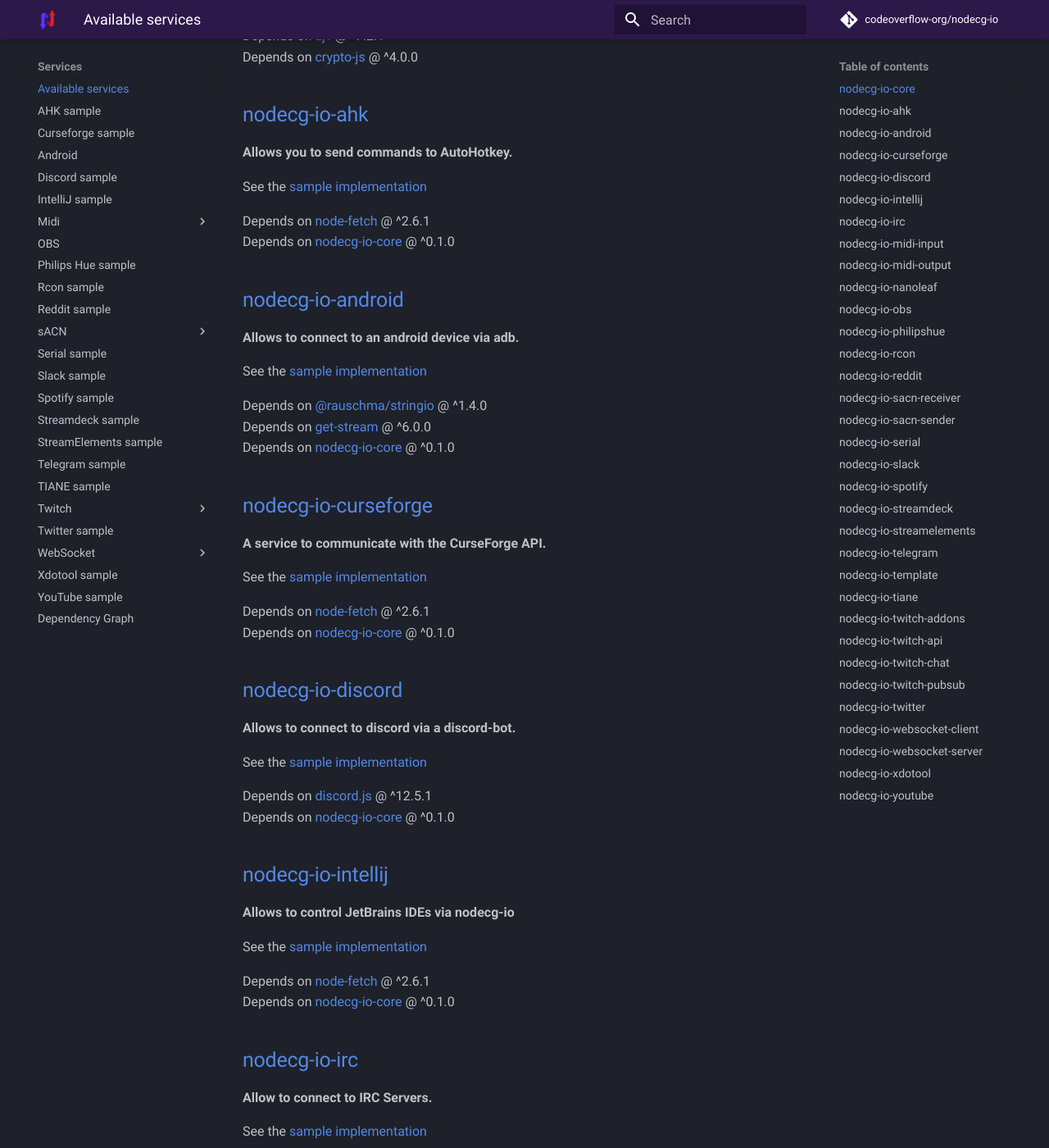
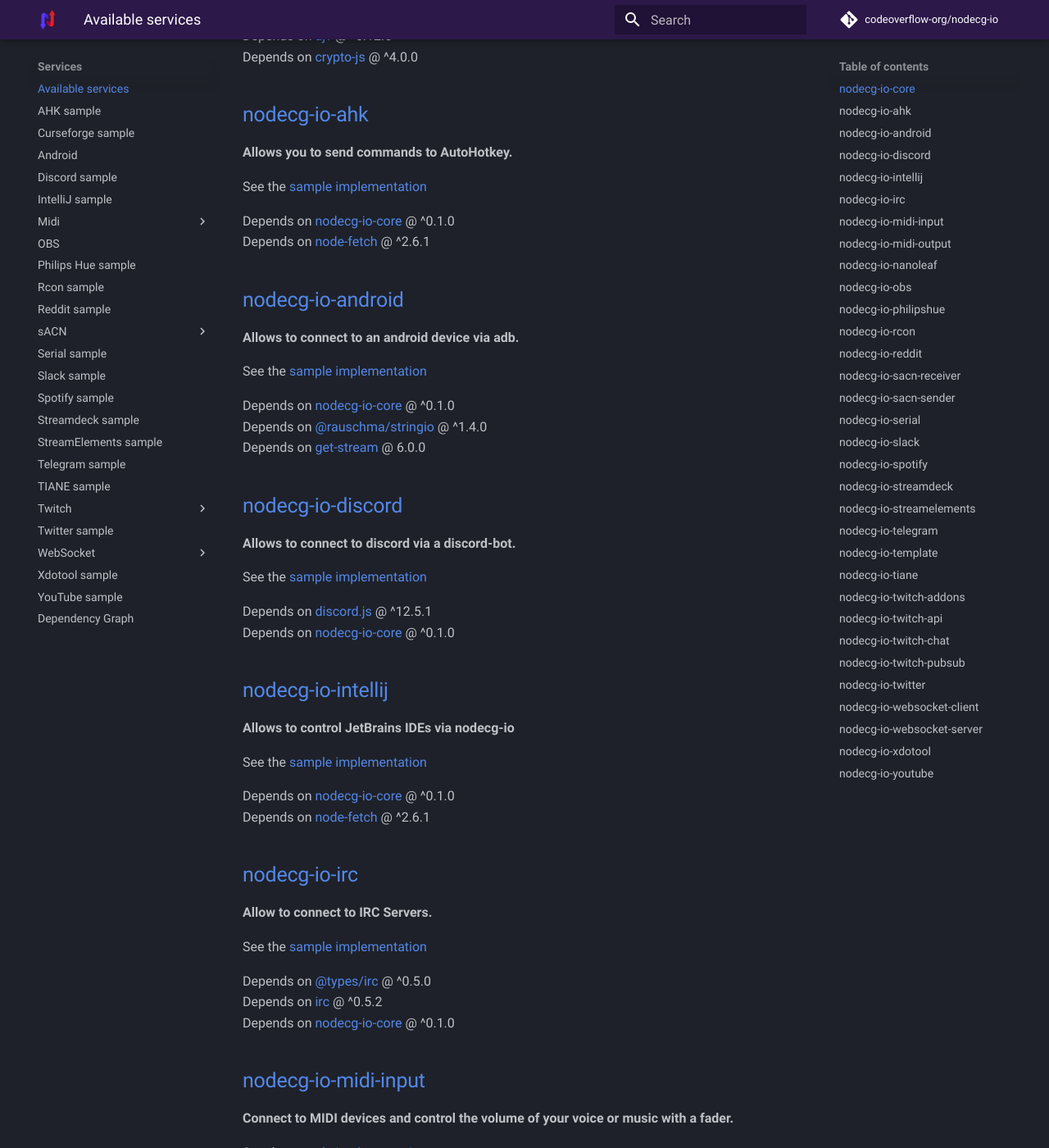
Before and after one commit to codeoverflow-org/nodecg-io-docs, an MkDocs documentation site: the page built from docs/services.md, in a window 1280 px wide and 1400 px high, scrolled down 289 px. Shown: the whole window at 82% size. Built offline with MkDocs 1.6.1 and Material for MkDocs 9.7.7, drawn with Linux system fonts in a browser that asks for light colours; comment, search, counter and statistics services are not loaded; some of the changed text lies outside the part shown.

Commit message:
Update generated documentation ( codeoverflow-org/nodecg-io@0211fe200524d868ab5621f7e83c88dc4fe7bf3d)

```diff
--- a/docs/services.md
+++ b/docs/services.md
@@ -5,7 +5,7 @@
 
 **The core of nodecg-io. Connects everything up.**
 
-Depends on [ajv](https://www.npmjs.com/package/ajv) @ ^7.2.1 <br>
+Depends on [ajv](https://www.npmjs.com/package/ajv) @ ^6.12.6 <br>
 Depends on [crypto-js](https://www.npmjs.com/package/crypto-js) @ ^4.0.0 <br>
 
 ## [nodecg-io-ahk](https://github.com/codeoverflow-org/nodecg-io/tree/master/nodecg-io-ahk)
@@ -14,8 +14,8 @@
 
 See the [sample implementation](samples/ahk.md)
 
+Depends on [nodecg-io-core](https://github.com/codeoverflow-org/nodecg-io/tree/master/nodecg-io-core) @ ^0.1.0 <br>
 Depends on [node-fetch](https://www.npmjs.com/package/node-fetch) @ ^2.6.1 <br>
-Depends on [nodecg-io-core](https://github.com/codeoverflow-org/nodecg-io/tree/master/nodecg-io-core) @ ^0.1.0 <br>
 
 ## [nodecg-io-android](https://github.com/codeoverflow-org/nodecg-io/tree/master/nodecg-io-android)
 
@@ -23,18 +23,9 @@
 
 See the [sample implementation](samples/android.md)
 
+Depends on [nodecg-io-core](https://github.com/codeoverflow-org/nodecg-io/tree/master/nodecg-io-core) @ ^0.1.0 <br>
 Depends on [@rauschma/stringio](https://www.npmjs.com/package/@rauschma/stringio) @ ^1.4.0 <br>
-Depends on [get-stream](https://www.npmjs.com/package/get-stream) @ ^6.0.0 <br>
-Depends on [nodecg-io-core](https://github.com/codeoverflow-org/nodecg-io/tree/master/nodecg-io-core) @ ^0.1.0 <br>
-
-## [nodecg-io-curseforge](https://github.com/codeoverflow-org/nodecg-io/tree/master/nodecg-io-curseforge)
-
-**A service to communicate with the CurseForge API.**
-
-See the [sample implementation](samples/curseforge.md)
-
-Depends on [node-fetch](https://www.npmjs.com/package/node-fetch) @ ^2.6.1 <br>
-Depends on [nodecg-io-core](https://github.com/codeoverflow-org/nodecg-io/tree/master/nodecg-io-core) @ ^0.1.0 <br>
+Depends on [get-stream](https://www.npmjs.com/package/get-stream) @ 6.0.0 <br>
 
 ## [nodecg-io-discord](https://github.com/codeoverflow-org/nodecg-io/tree/master/nodecg-io-discord)
 
@@ -51,8 +42,8 @@
 
 See the [sample implementation](samples/intellij.md)
 
+Depends on [nodecg-io-core](https://github.com/codeoverflow-org/nodecg-io/tree/master/nodecg-io-core) @ ^0.1.0 <br>
 Depends on [node-fetch](https://www.npmjs.com/package/node-fetch) @ ^2.6.1 <br>
-Depends on [nodecg-io-core](https://github.com/codeoverflow-org/nodecg-io/tree/master/nodecg-io-core) @ ^0.1.0 <br>
 
 ## [nodecg-io-irc](https://github.com/codeoverflow-org/nodecg-io/tree/master/nodecg-io-irc)
 
@@ -70,8 +61,8 @@
 
 See the [sample implementation](samples/midi-input.md)
 
+Depends on [nodecg-io-core](https://github.com/codeoverflow-org/nodecg-io/tree/master/nodecg-io-core) @ ^0.1.0 <br>
 Depends on [easymidi](https://www.npmjs.com/package/easymidi) @ ^2.0.1 <br>
-Depends on [nodecg-io-core](https://github.com/codeoverflow-org/nodecg-io/tree/master/nodecg-io-core) @ ^0.1.0 <br>
 
 ## [nodecg-io-midi-output](https://github.com/codeoverflow-org/nodecg-io/tree/master/nodecg-io-midi-output)
 
@@ -79,8 +70,8 @@
 
 See the [sample implementation](samples/midi-output.md)
 
+Depends on [nodecg-io-core](https://github.com/codeoverflow-org/nodecg-io/tree/master/nodecg-io-core) @ ^0.1.0 <br>
 Depends on [easymidi](https://www.npmjs.com/package/easymidi) @ ^2.0.1 <br>
-Depends on [nodecg-io-core](https://github.com/codeoverflow-org/nodecg-io/tree/master/nodecg-io-core) @ ^0.1.0 <br>
 
 ## [nodecg-io-nanoleaf](https://github.com/codeoverflow-org/nodecg-io/tree/master/nodecg-io-nanoleaf)
 
@@ -88,8 +79,8 @@
 
 There's no sample implementation for this service yet.
 
+Depends on [nodecg-io-core](https://github.com/codeoverflow-org/nodecg-io/tree/master/nodecg-io-core) @ ^0.1.0 <br>
 Depends on [node-fetch](https://www.npmjs.com/package/node-fetch) @ ^2.6.1 <br>
-Depends on [nodecg-io-core](https://github.com/codeoverflow-org/nodecg-io/tree/master/nodecg-io-core) @ ^0.1.0 <br>
 
 ## [nodecg-io-obs](https://github.com/codeoverflow-org/nodecg-io/tree/master/nodecg-io-obs)
 
@@ -152,10 +143,10 @@
 
 See the [sample implementation](samples/serial.md)
 
-Depends on [@serialport/parser-readline](https://www.npmjs.com/package/@serialport/parser-readline) @ ^9.0.7 <br>
 Depends on [@types/serialport](https://www.npmjs.com/package/@types/serialport) @ ^8.0.1 <br>
+Depends on [@serialport/parser-readline](https://www.npmjs.com/package/@serialport/parser-readline) @ ^9.0.1 <br>
 Depends on [nodecg-io-core](https://github.com/codeoverflow-org/nodecg-io/tree/master/nodecg-io-core) @ ^0.1.0 <br>
-Depends on [serialport](https://www.npmjs.com/package/serialport) @ ^9.0.7 <br>
+Depends on [serialport](https://www.npmjs.com/package/serialport) @ ^9.0.3 <br>
 
 ## [nodecg-io-slack](https://github.com/codeoverflow-org/nodecg-io/tree/master/nodecg-io-slack)
 
@@ -163,7 +154,7 @@
 
 See the [sample implementation](samples/slack.md)
 
-Depends on [@slack/web-api](https://www.npmjs.com/package/@slack/web-api) @ ^6.1.0 <br>
+Depends on [@slack/web-api](https://www.npmjs.com/package/@slack/web-api) @ ^5.14.0 <br>
 Depends on [nodecg-io-core](https://github.com/codeoverflow-org/nodecg-io/tree/master/nodecg-io-core) @ ^0.1.0 <br>
 
 ## [nodecg-io-spotify](https://github.com/codeoverflow-org/nodecg-io/tree/master/nodecg-io-spotify)
@@ -172,11 +163,11 @@
 
 See the [sample implementation](samples/spotify.md)
 
-Depends on [@types/spotify-web-api-node](https://www.npmjs.com/package/@types/spotify-web-api-node) @ ^5.0.1 <br>
+Depends on [@types/spotify-web-api-node](https://www.npmjs.com/package/@types/spotify-web-api-node) @ ^5.0.0 <br>
 Depends on [express](https://www.npmjs.com/package/express) @ ^4.17.1 <br>
 Depends on [nodecg-io-core](https://github.com/codeoverflow-org/nodecg-io/tree/master/nodecg-io-core) @ ^0.1.0 <br>
-Depends on [open](https://www.npmjs.com/package/open) @ ^8.0.2 <br>
-Depends on [spotify-web-api-node](https://www.npmjs.com/package/spotify-web-api-node) @ ^5.0.2 <br>
+Depends on [open](https://www.npmjs.com/package/open) @ ^7.3.0 <br>
+Depends on [spotify-web-api-node](https://www.npmjs.com/package/spotify-web-api-node) @ ^5.0.0 <br>
 
 ## [nodecg-io-streamdeck](https://github.com/codeoverflow-org/nodecg-io/tree/master/nodecg-io-streamdeck)
 
@@ -184,7 +175,7 @@
 
 See the [sample implementation](samples/streamdeck.md)
 
-Depends on [elgato-stream-deck](https://www.npmjs.com/package/elgato-stream-deck) @ ^4.0.1 <br>
+Depends on [elgato-stream-deck](https://www.npmjs.com/package/elgato-stream-deck) @ ^3.3.5 <br>
 Depends on [nodecg-io-core](https://github.com/codeoverflow-org/nodecg-io/tree/master/nodecg-io-core) @ ^0.1.0 <br>
 
 ## [nodecg-io-streamelements](https://github.com/codeoverflow-org/nodecg-io/tree/master/nodecg-io-streamelements)
@@ -203,7 +194,7 @@
 
 See the [sample implementation](samples/telegram.md)
 
-Depends on [@types/node-telegram-bot-api](https://www.npmjs.com/package/@types/node-telegram-bot-api) @ ^0.51.1 <br>
+Depends on [@types/node-telegram-bot-api](https://www.npmjs.com/package/@types/node-telegram-bot-api) @ ^0.51.0 <br>
 Depends on [node-telegram-bot-api](https://www.npmjs.com/package/node-telegram-bot-api) @ ^0.51.0 <br>
 Depends on [nodecg-io-core](https://github.com/codeoverflow-org/nodecg-io/tree/master/nodecg-io-core) @ ^0.1.0 <br>
 
@@ -230,9 +221,8 @@
 
 See the [sample implementation](samples/twitch-addons.md)
 
+Depends on [nodecg-io-core](https://github.com/codeoverflow-org/nodecg-io/tree/master/nodecg-io-core) @ ^0.1.0 <br>
 Depends on [node-fetch](https://www.npmjs.com/package/node-fetch) @ ^2.6.1 <br>
-Depends on [nodecg-io-core](https://github.com/codeoverflow-org/nodecg-io/tree/master/nodecg-io-core) @ ^0.1.0 <br>
-Depends on [nodecg-io-twitch-auth](https://www.npmjs.com/package/nodecg-io-twitch-auth) @ ^0.1.0 <br>
 
 ## [nodecg-io-twitch-api](https://github.com/codeoverflow-org/nodecg-io/tree/master/nodecg-io-twitch-api)
 
@@ -241,8 +231,8 @@
 See the [sample implementation](samples/twitch-api.md)
 
 Depends on [nodecg-io-core](https://github.com/codeoverflow-org/nodecg-io/tree/master/nodecg-io-core) @ ^0.1.0 <br>
-Depends on [nodecg-io-twitch-auth](https://www.npmjs.com/package/nodecg-io-twitch-auth) @ ^0.1.0 <br>
-Depends on [twitch](https://www.npmjs.com/package/twitch) @ ^4.5.0 <br>
+Depends on [twitch](https://www.npmjs.com/package/twitch) @ ^4.4.7 <br>
+Depends on [twitch-auth](https://www.npmjs.com/package/twitch-auth) @ ^4.4.7 <br>
 
 ## [nodecg-io-twitch-chat](https://github.com/codeoverflow-org/nodecg-io/tree/master/nodecg-io-twitch-chat)
 
@@ -251,8 +241,9 @@
 See the [sample implementation](samples/twitch-chat.md)
 
 Depends on [nodecg-io-core](https://github.com/codeoverflow-org/nodecg-io/tree/master/nodecg-io-core) @ ^0.1.0 <br>
-Depends on [nodecg-io-twitch-auth](https://www.npmjs.com/package/nodecg-io-twitch-auth) @ ^0.1.0 <br>
-Depends on [twitch-chat-client](https://www.npmjs.com/package/twitch-chat-client) @ ^4.5.0 <br>
+Depends on [twitch](https://www.npmjs.com/package/twitch) @ ^4.4.7 <br>
+Depends on [twitch-auth](https://www.npmjs.com/package/twitch-auth) @ ^4.4.7 <br>
+Depends on [twitch-chat-client](https://www.npmjs.com/package/twitch-chat-client) @ ^4.4.7 <br>
 
 ## [nodecg-io-twitch-pubsub](https://github.com/codeoverflow-org/nodecg-io/tree/master/nodecg-io-twitch-pubsub)
 
@@ -261,9 +252,8 @@
 See the [sample implementation](samples/twitch-pubsub.md)
 
 Depends on [nodecg-io-core](https://github.com/codeoverflow-org/nodecg-io/tree/master/nodecg-io-core) @ ^0.1.0 <br>
-Depends on [nodecg-io-twitch-auth](https://www.npmjs.com/package/nodecg-io-twitch-auth) @ ^0.1.0 <br>
-Depends on [twitch](https://www.npmjs.com/package/twitch) @ ^4.5.0 <br>
-Depends on [twitch-pubsub-client](https://www.npmjs.com/package/twitch-pubsub-client) @ ^4.5.0 <br>
+Depends on [twitch](https://www.npmjs.com/package/twitch) @ ^4.4.7 <br>
+Depends on [twitch-pubsub-client](https://www.npmjs.com/package/twitch-pubsub-client) @ ^4.4.7 <br>
 
 ## [nodecg-io-twitter](https://github.com/codeoverflow-org/nodecg-io/tree/master/nodecg-io-twitter)
 
@@ -301,9 +291,9 @@
 
 See the [sample implementation](samples/xdotool.md)
 
+Depends on [nodecg-io-core](https://github.com/codeoverflow-org/nodecg-io/tree/master/nodecg-io-core) @ ^0.1.0 <br>
+Depends on [node-fetch](https://www.npmjs.com/package/node-fetch) @ ^2.6.1 <br>
 Depends on [@rauschma/stringio](https://www.npmjs.com/package/@rauschma/stringio) @ ^1.4.0 <br>
-Depends on [node-fetch](https://www.npmjs.com/package/node-fetch) @ ^2.6.1 <br>
-Depends on [nodecg-io-core](https://github.com/codeoverflow-org/nodecg-io/tree/master/nodecg-io-core) @ ^0.1.0 <br>
 
 ## [nodecg-io-youtube](https://github.com/codeoverflow-org/nodecg-io/tree/master/nodecg-io-youtube)
 
@@ -311,8 +301,8 @@
 
 See the [sample implementation](samples/youtube.md)
 
-Depends on [@types/gapi](https://www.npmjs.com/package/@types/gapi) @ ^0.0.39 <br>
+Depends on [@types/gapi](https://www.npmjs.com/package/@types/gapi) @ 0.0.39 <br>
 Depends on [express](https://www.npmjs.com/package/express) @ ^4.17.1 <br>
-Depends on [googleapis](https://www.npmjs.com/package/googleapis) @ ^67.1.1 <br>
+Depends on [googleapis](https://www.npmjs.com/package/googleapis) @ ^66.0.0 <br>
 Depends on [nodecg-io-core](https://github.com/codeoverflow-org/nodecg-io/tree/master/nodecg-io-core) @ ^0.1.0 <br>
-Depends on [open](https://www.npmjs.com/package/open) @ ^8.0.2 <br>
+Depends on [open](https://www.npmjs.com/package/open) @ ^7.3.0 <br>
```
Also changed, not shown: other parts of docs/services.md (+4 -4 lines), docs/dependencies.md (+15 -19 lines), docs/index.md (+1 -1 lines).
